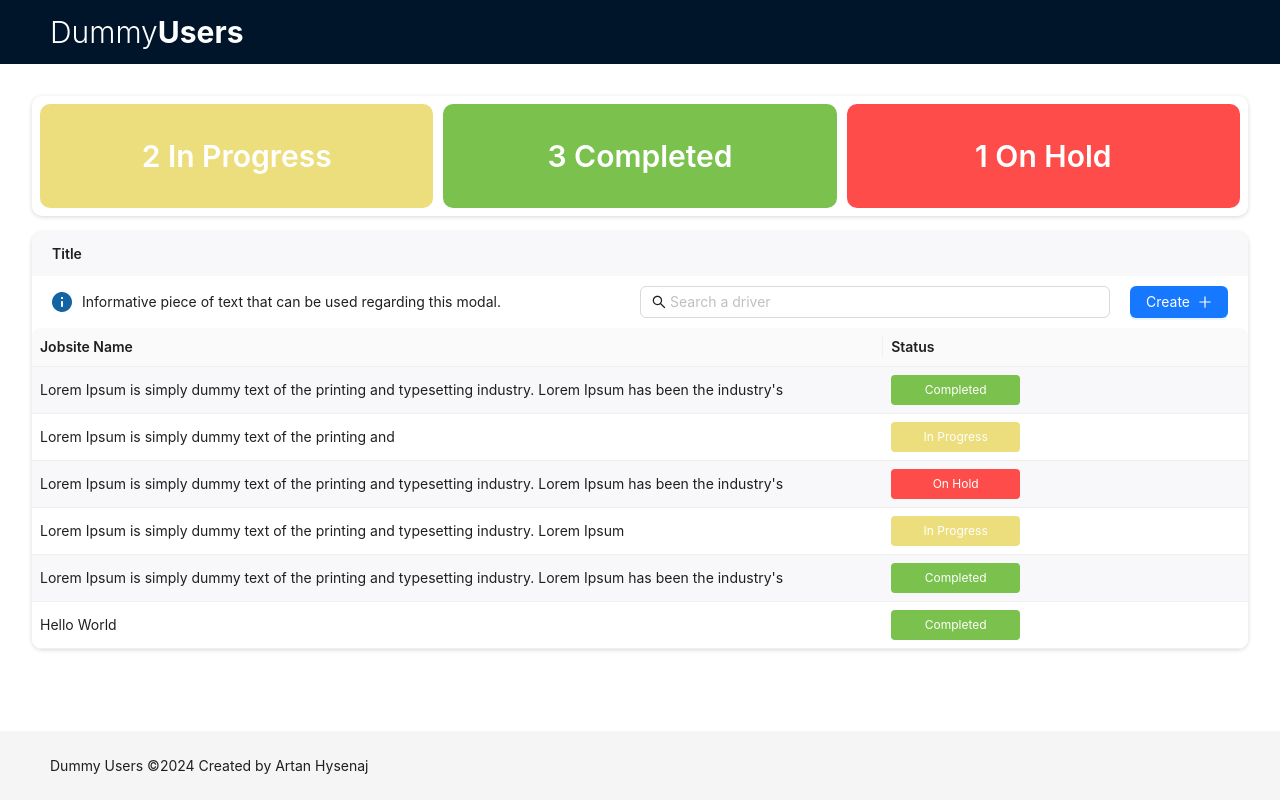
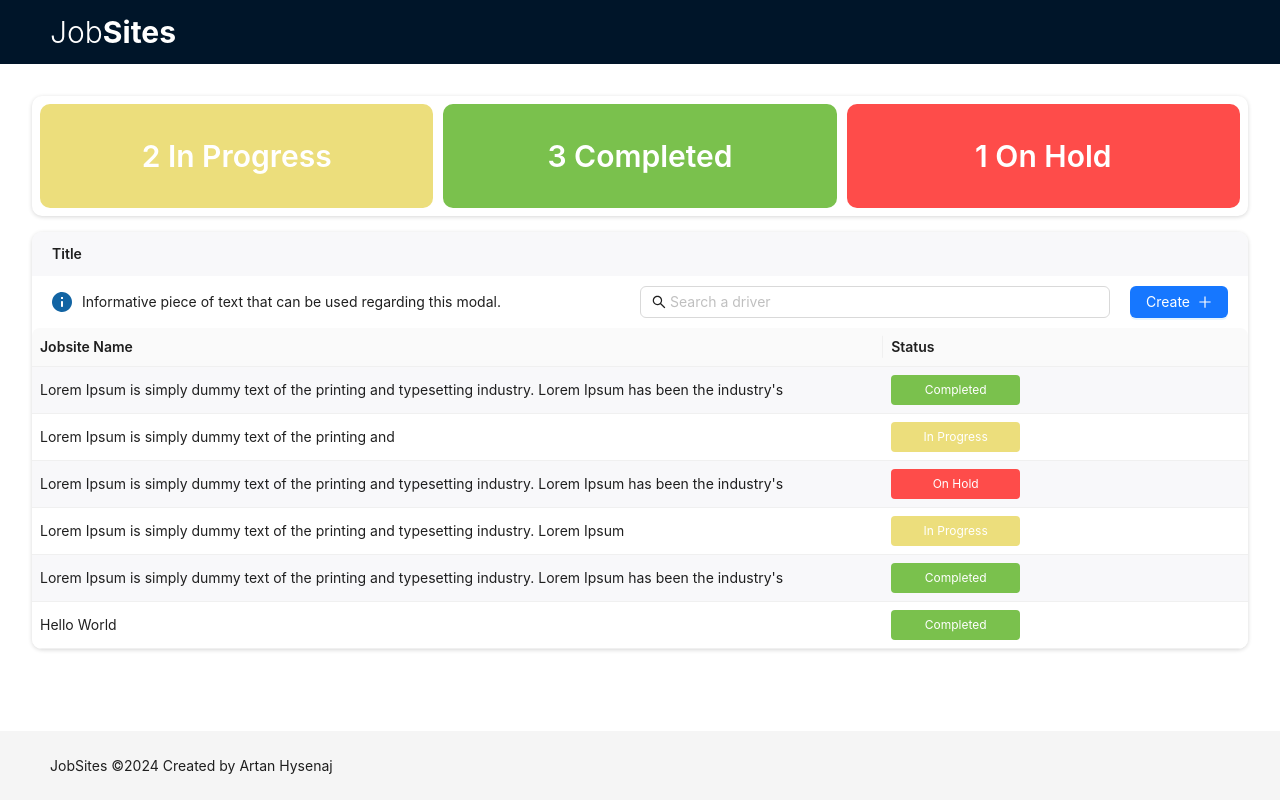
Before and after one commit to Artan-Hysenaj/flex-biz-test-task, a React (Vite) app: page /job-sites in a window 1280 px wide. Built offline with nearby package versions, Linux system fonts and the light colour scheme.

Commit message:
fix: update job site references and simplify API response structure

```diff
--- a/src/api/dummyApi.ts
+++ b/src/api/dummyApi.ts
@@ -10,9 +10,7 @@ export const getJobSites = async (search: string) => {
 		jobSite.name.toLowerCase().includes(search.toLowerCase())
 	);
 	await wait(1000);
-	return filteredJobSites
-		? Promise.resolve({ data: filteredJobSites, limit: 10, skip: 0, total: filteredJobSites.length })
-		: Promise.reject(filteredJobSites);
+	return filteredJobSites ? Promise.resolve(filteredJobSites) : Promise.reject(filteredJobSites);
 };
 
 export const getJobSiteById = async (userId: string) => {
--- a/src/navigation/Layout.tsx
+++ b/src/navigation/Layout.tsx
@@ -12,7 +12,7 @@ export function MainLayout(): JSX.Element {
 			<Layout.Header className="text-white flex items-center">
 				<h1 className="font-bold text-3xl">
 					<Link to="/">
-						<span className="font-light">Dummy</span>Users
+						<span className="font-light">Job</span>Sites
 					</Link>
 				</h1>
 			</Layout.Header>
@@ -21,7 +21,7 @@ export function MainLayout(): JSX.Element {
 					<Outlet />
 				</Suspense>
 			</Layout.Content>
-			<Layout.Footer>Dummy Users ©{new Date().getFullYear()} Created by Artan Hysenaj</Layout.Footer>
+			<Layout.Footer>JobSites ©{new Date().getFullYear()} Created by Artan Hysenaj</Layout.Footer>
 		</Layout>
 	);
 }
--- a/src/screens/JobSites/index.tsx
+++ b/src/screens/JobSites/index.tsx
@@ -18,7 +18,6 @@ import useDebounce from '@/hooks/useDebounce';
 import { JobStatusColorsEnum } from '@/lib/constants';
 
 import { JobSite, Status } from '@/types';
-import { Pagination } from '@/types/Pagination';
 import { ColumnsType } from '@/types/Table';
 
 export function JobSites(): JSX.Element {
@@ -55,7 +54,7 @@ export function JobSites(): JSX.Element {
 		[]
 	);
 
-	const { data, isLoading, isPlaceholderData, isError, error } = useQuery<Pagination<JobSite[]>>({
+	const { data, isLoading, isPlaceholderData, isError, error } = useQuery<JobSite[]>({
 		queryKey: ['job-sites', debouncedSearchValue],
 		queryFn: () => getJobSites(debouncedSearchValue),
 		placeholderData: keepPreviousData,
@@ -64,14 +63,14 @@ export function JobSites(): JSX.Element {
 	return (
 		<div className="my-8">
 			<ErrorBoundary isError={isError} error={error}>
-				<Statistics data={data?.data} />
+				<Statistics data={data} />
 				<Wrapper title="Title">
 					<Table
 						rowKey="id"
 						className="overflow-x-auto"
 						loading={isLoading || isPlaceholderData}
 						columns={columns}
-						dataSource={data?.data}
+						dataSource={data}
 						pagination={false}
 						size="small"
 						caption={
```
